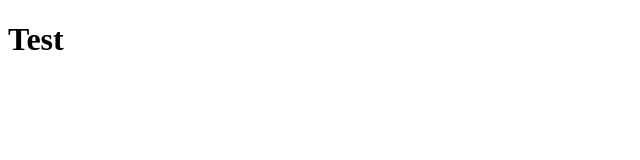
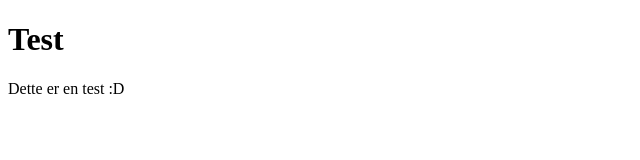
Before and after one commit to Sondre-nb/Hemmelig-prosjekt, a plain HTML site: page index.html in a window 1280 px wide. Shown: the whole page, without its empty margins (0-640 px from the left). Drawn offline with Linux system fonts and the light colour scheme.

Commit message:
Paragraph update index.html

```diff
--- a/index.html
+++ b/index.html
@@ -7,5 +7,6 @@
 </head>
 <body>
     <h1>Test</h1>
+    <p>Dette er en test :D</p>
 </body>
 </html>
```
